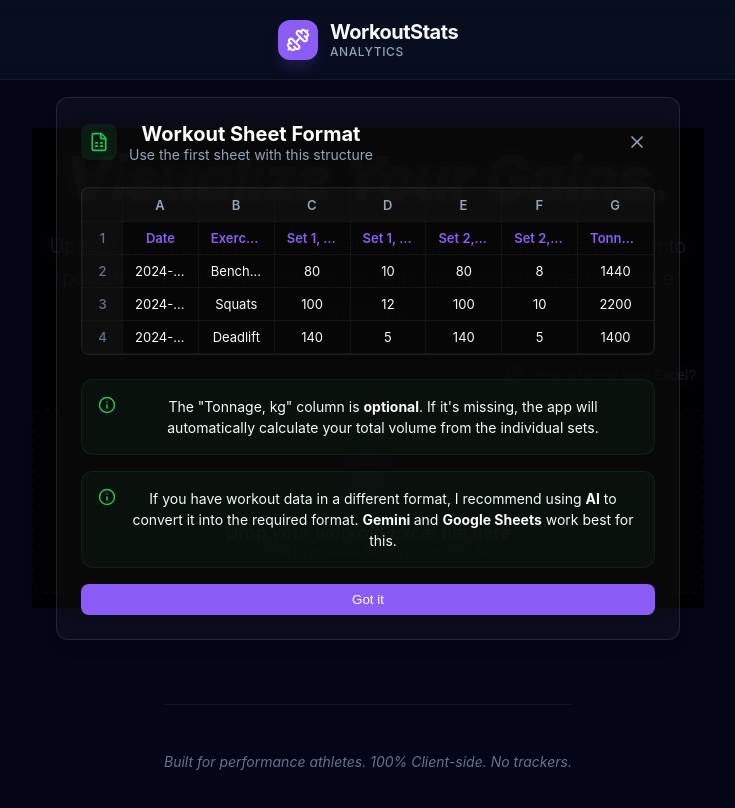
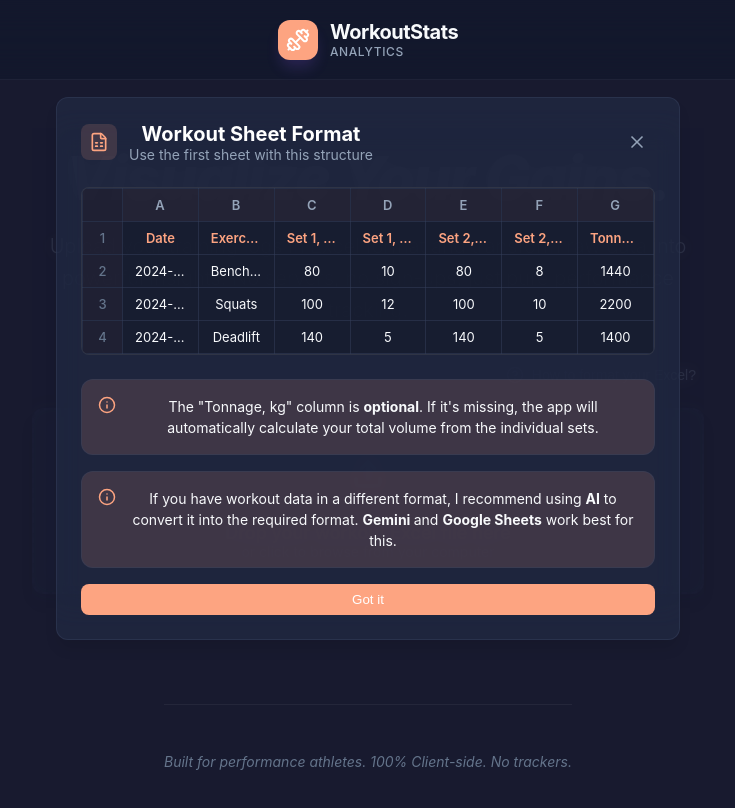
Before and after one commit to dmi3midd/workouts-stats, a React (Vite) app: page / in a window 1280 px wide. Both pictures are taken after a click on the button "How to format your Excel?". Shown: the top 808 px of the page, without its empty margins (272-1007 px from the left). Built offline with nearby package versions, Linux system fonts and the light colour scheme.

Commit message:
Changed styles.

```diff
--- a/src/App.tsx
+++ b/src/App.tsx
@@ -176,7 +176,7 @@ function App() {
               <BarChartView
                 data={analyticsData}
                 metric={barMetric as any}
-                title={selectedMetric === 'volume' ? 'Volume Distribution' : selectedMetric === 'reps' ? 'Reps Count' : 'Max Weight (PR)'}
+                title={selectedMetric === 'volume' ? 'Volume Distribution' : selectedMetric === 'reps' ? 'Reps Count' : 'AVG Weight'}
               />
               <LineChartView
                 data={filteredData}
--- a/src/components/ChartControls.tsx
+++ b/src/components/ChartControls.tsx
@@ -40,7 +40,7 @@ export const ChartControls: React.FC<ChartControlsProps> = ({
                     >
 
                         {exercises.map((ex) => (
-                            <option key={ex} value={ex} style={{ backgroundColor: '#1a1a1a' }}>
+                            <option key={ex} value={ex} style={{ backgroundColor: 'var(--background)', color: 'var(--foreground)' }}>
                                 {ex}
                             </option>
                         ))}
@@ -52,7 +52,7 @@ export const ChartControls: React.FC<ChartControlsProps> = ({
                     <span style={{ fontSize: '0.875rem', fontWeight: 500, color: 'var(--slate-400)' }}>Metric:</span>
                     <div style={{
                         display: 'flex',
-                        backgroundColor: 'rgba(255,255,255,0.05)',
+                        backgroundColor: 'var(--primary-muted)',
                         borderRadius: '0.5rem',
                         padding: '0.25rem'
                     }}>
@@ -69,7 +69,7 @@ export const ChartControls: React.FC<ChartControlsProps> = ({
                                     cursor: 'pointer',
                                     transition: 'all 0.2s',
                                     backgroundColor: selectedMetric === m ? 'var(--primary)' : 'transparent',
-                                    color: selectedMetric === m ? 'white' : 'var(--slate-400)'
+                                    color: selectedMetric === m ? 'var(--background)' : 'var(--slate-400)'
                                 }}
                             >
                                 {m.charAt(0).toUpperCase() + m.slice(1)}
@@ -79,7 +79,7 @@ export const ChartControls: React.FC<ChartControlsProps> = ({
                 </div>
             </div>
 
-            <div style={{ display: 'flex', alignItems: 'center', gap: '0.5rem', color: 'rgba(255,255,255,0.2)', fontSize: '0.75rem' }}>
+            <div style={{ display: 'flex', alignItems: 'center', gap: '0.5rem', color: 'var(--slate-400)', opacity: 0.5, fontSize: '0.75rem' }}>
                 <BarChart3 size={14} />
                 <span>Live visualization based on filtered data</span>
             </div>
--- a/src/components/FileUploader.tsx
+++ b/src/components/FileUploader.tsx
@@ -111,7 +111,7 @@ export const FileUploader: React.FC<FileUploaderProps> = ({
                             borderRadius: '50%',
                             transition: 'background 0.2s'
                         }}
-                        onMouseOver={(e) => (e.currentTarget.style.backgroundColor = 'rgba(255,255,255,0.05)')}
+                        onMouseOver={(e) => (e.currentTarget.style.backgroundColor = 'var(--primary-muted)')}
                         onMouseOut={(e) => (e.currentTarget.style.backgroundColor = 'transparent')}
                     >
                         <X size={20} />
--- a/src/components/InfoModal.tsx
+++ b/src/components/InfoModal.tsx
@@ -19,7 +19,7 @@ export const InfoModal: React.FC<InfoModalProps> = ({ isOpen, onClose }) => {
 
     const cellStyle: React.CSSProperties = {
         padding: '0.5rem 0.75rem',
-        border: '1px solid rgba(255, 255, 255, 0.05)',
+        border: '1px solid var(--card-border)',
         fontSize: '0.8125rem',
         whiteSpace: 'nowrap',
         overflow: 'hidden',
@@ -28,7 +28,7 @@ export const InfoModal: React.FC<InfoModalProps> = ({ isOpen, onClose }) => {
 
     const headerCellStyle: React.CSSProperties = {
         ...cellStyle,
-        backgroundColor: 'rgba(255, 255, 255, 0.03)',
+        backgroundColor: 'rgba(253, 164, 129, 0.05)',
         color: 'var(--slate-400)',
         fontWeight: 600,
         textAlign: 'center',
@@ -41,7 +41,7 @@ export const InfoModal: React.FC<InfoModalProps> = ({ isOpen, onClose }) => {
 
     const rowNumStyle: React.CSSProperties = {
         ...cellStyle,
-        backgroundColor: 'rgba(255, 255, 255, 0.03)',
+        backgroundColor: 'rgba(253, 164, 129, 0.03)',
         color: 'var(--slate-500)',
         width: '40px',
         textAlign: 'center',
@@ -57,7 +57,7 @@ export const InfoModal: React.FC<InfoModalProps> = ({ isOpen, onClose }) => {
             alignItems: 'center',
             justifyContent: 'center',
             padding: '1.5rem',
-            backgroundColor: 'rgba(0, 0, 0, 0.85)',
+            backgroundColor: 'rgba(24, 26, 47, 0.85)',
             backdropFilter: 'blur(8px)'
         }} onClick={onClose}>
             <div
@@ -68,7 +68,7 @@ export const InfoModal: React.FC<InfoModalProps> = ({ isOpen, onClose }) => {
                     maxHeight: '90vh',
                     overflowY: 'auto',
                     position: 'relative',
-                    border: '1px solid rgba(255, 255, 255, 0.1)',
+                    border: '1px solid var(--card-border)',
                     padding: '1.5rem'
                 }}
                 onClick={(e) => e.stopPropagation()}
@@ -82,9 +82,9 @@ export const InfoModal: React.FC<InfoModalProps> = ({ isOpen, onClose }) => {
                     <div style={{ display: 'flex', alignItems: 'center', gap: '0.75rem' }}>
                         <div style={{
                             padding: '0.5rem',
-                            backgroundColor: 'rgba(34, 197, 94, 0.1)',
+                            backgroundColor: 'var(--primary-muted)',
                             borderRadius: '0.5rem',
-                            color: '#22c55e',
+                            color: 'var(--primary)',
                             display: 'flex'
                         }}>
                             <FileSpreadsheet size={20} />
@@ -158,11 +158,11 @@ export const InfoModal: React.FC<InfoModalProps> = ({ isOpen, onClose }) => {
                         display: 'flex',
                         gap: '0.75rem',
                         padding: '1rem',
-                        backgroundColor: 'rgba(34, 197, 94, 0.05)',
-                        border: '1px solid rgba(34, 197, 94, 0.1)',
+                        backgroundColor: 'var(--primary-muted)',
+                        border: '1px solid var(--card-border)',
                         borderRadius: '0.75rem'
                     }}>
-                        <Info size={18} style={{ color: '#22c55e', flexShrink: 0 }} />
+                        <Info size={18} style={{ color: 'var(--primary)', flexShrink: 0 }} />
                         <p style={{ fontSize: '0.875rem', color: 'var(--slate-300)', lineHeight: '1.5' }}>
                             The "Tonnage, kg" column is <strong>optional</strong>. If it's missing, the app will automatically calculate your total volume from the individual sets.
                         </p>
@@ -171,11 +171,11 @@ export const InfoModal: React.FC<InfoModalProps> = ({ isOpen, onClose }) => {
                         display: 'flex',
                         gap: '0.75rem',
                         padding: '1rem',
-                        backgroundColor: 'rgba(34, 197, 94, 0.05)',
-                        border: '1px solid rgba(34, 197, 94, 0.1)',
+                        backgroundColor: 'var(--primary-muted)',
+                        border: '1px solid var(--card-border)',
                         borderRadius: '0.75rem'
                     }}>
-                        <Info size={18} style={{ color: '#22c55e', flexShrink: 0 }} />
+                        <Info size={18} style={{ color: 'var(--primary)', flexShrink: 0 }} />
                         <p style={{ fontSize: '0.875rem', color: 'var(--slate-300)', lineHeight: '1.5' }}>
                             If you have workout data in a different format, I recommend using <strong>AI</strong> to convert it into the required format. <strong>Gemini </strong> and <strong>Google Sheets</strong> work best for this.
                         </p>
--- a/src/components/WorkoutDetailModal.tsx
+++ b/src/components/WorkoutDetailModal.tsx
@@ -19,7 +19,7 @@ export const WorkoutDetailModal: React.FC<WorkoutDetailModalProps> = ({ workout,
             alignItems: 'center',
             justifyContent: 'center',
             padding: '1.5rem',
-            backgroundColor: 'rgba(0, 0, 0, 0.8)',
+            backgroundColor: 'rgba(24, 26, 47, 0.8)',
             backdropFilter: 'blur(4px)'
         }} onClick={onClose}>
             <div
@@ -96,10 +96,10 @@ export const WorkoutDetailModal: React.FC<WorkoutDetailModalProps> = ({ workout,
                                         display: 'flex',
                                         alignItems: 'center',
                                         justifyContent: 'center',
-                                        backgroundColor: 'rgba(255,255,255,0.05)',
+                                        backgroundColor: 'var(--primary-muted)',
                                         borderRadius: '0.375rem',
                                         fontSize: '0.75rem',
-                                        color: 'var(--slate-400)'
+                                        color: 'var(--primary)'
                                     }}>
                                         {set.setNumber}
                                     </span>
--- a/src/index.css
+++ b/src/index.css
@@ -1,15 +1,17 @@
 :root {
-  --background: #020617;
+  --background: #181A2F;
   --foreground: #f8fafc;
-  --card: rgba(255, 255, 255, 0.03);
-  --card-border: rgba(255, 255, 255, 0.1);
-  --primary: #8b5cf6;
-  --primary-hover: #7c3aed;
-  --primary-muted: rgba(139, 92, 246, 0.2);
+  --card: rgba(36, 46, 73, 0.6);
+  --card-border: rgba(55, 65, 92, 0.5);
+  --primary: #FDA481;
+  --primary-hover: #ffbca1;
+  --primary-muted: rgba(253, 164, 129, 0.15);
+  --danger: #B4182D;
+  --accent-maroon: #54162B;
+  --radius: 0.75rem;
+  --font-sans: 'Inter', system-ui, -apple-system, sans-serif;
   --slate-400: #94a3b8;
   --slate-500: #64748b;
-  --radius: 0.75rem;
-  --font-sans: 'Inter', system-ui, -apple-system, sans-serif;
 }
 
 * {
```
Also changed, not shown: src/components/BarChartView.tsx (+10 -10 lines), src/components/LineChartView.tsx (+9 -9 lines).
